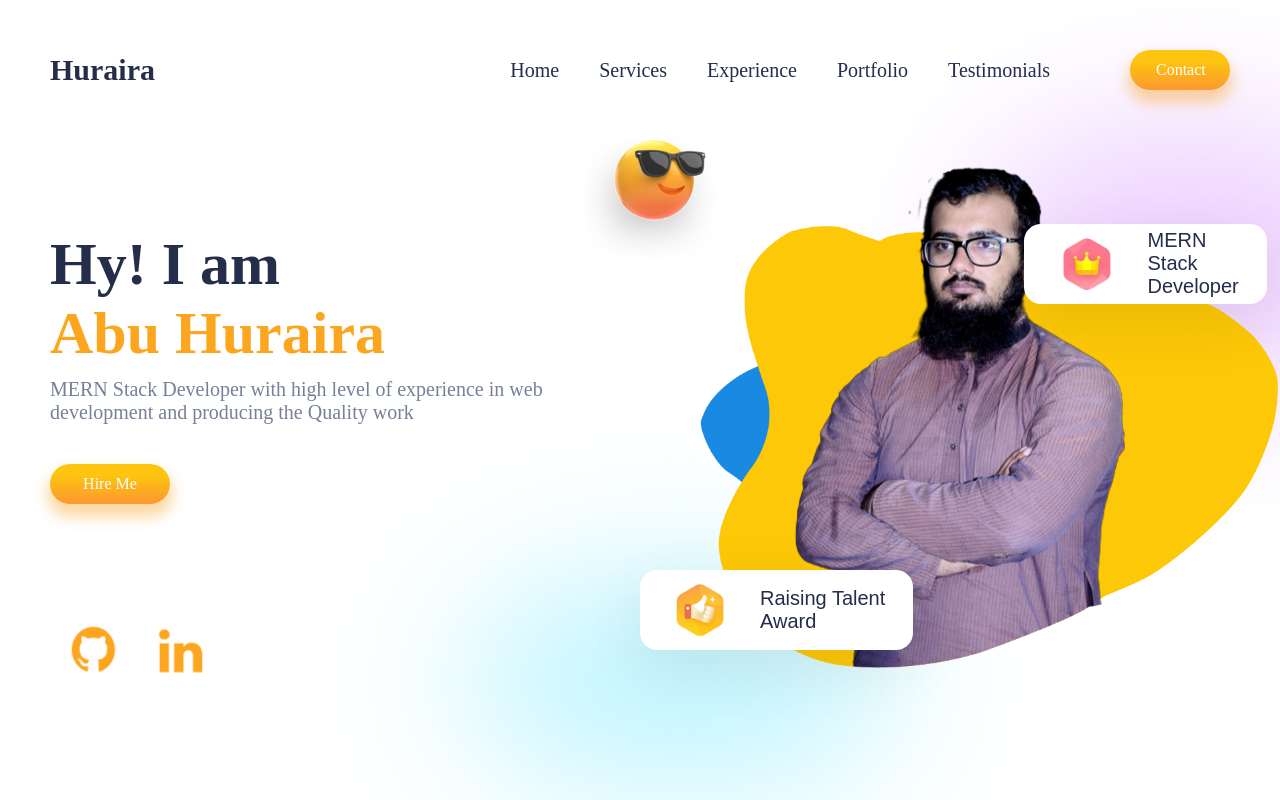
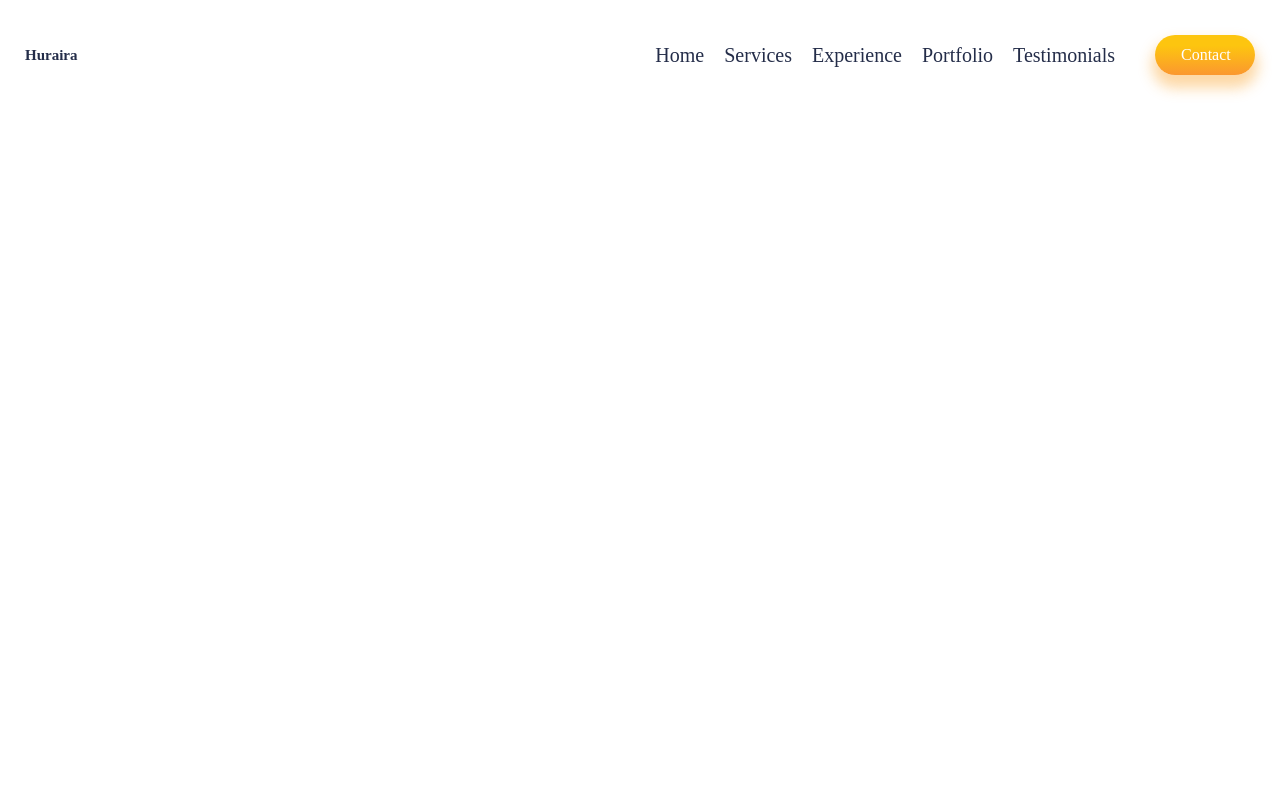
Before and after one commit to iamhuraira/personal_portfolio_website, a React (Create React App) app: page / in a window 1280 px wide. Shown: the top 800 px of the page. Built offline with nearby package versions, Linux system fonts and the light colour scheme; a web font is replaced by a local one.

Commit message:
update navbar

```diff
--- a/public/index.html
+++ b/public/index.html
@@ -15,6 +15,7 @@
         font-weight: normal;
         font-size: 20px;
       }
+
 
 
 
--- a/src/App.css
+++ b/src/App.css
@@ -1,43 +1,60 @@
-:root
-{
+:root {
     --yellow: #F5c32c;
     --orange: #fca61f;
     --black: #242d49;
-    --gray : #788097;
+    --gray: #788097;
     --blueCard: #ddf8fe;
     --purple: rgb(238 210 255);
-    --boxShadow: 0  19px 60px rgb(0 0 0 / 8%);
-    --orangeCard: rgba(252,  166, 31, 0.45);
-    --smboxShadow: -79px  51px 60px rgba(0, 0, 0 ,0.08);
+    --boxShadow: 0 19px 60px rgb(0 0 0 / 8%);
+    --orangeCard: rgba(252, 166, 31, 0.45);
+    --smboxShadow: -79px 51px 60px rgba(0, 0, 0, 0.08);
 
 }
-.App{
+
+.App {
     padding: 0.5rem 3.5rem;
 
-    overflow: hidden ;
+    overflow: hidden;
     color: var(--black);
 }
-.button{
+
+.button {
     border-radius: 34px;
     border: none;
     color: white;
-    font-size:16px;
-    padding:11px 26px 11px 26px;
+    font-size: 16px;
+    padding: 11px 26px 11px 26px;
     background: linear-gradient(180deg, #fdc50f 26.71%, #fb982f 99.36%);
-    box-Shadow : 0 10px 14px 3px rgba(251,161, 40, 0.42);
+    box-Shadow: 0 10px 14px 3px rgba(251, 161, 40, 0.42);
 }
-.button:hover{
+
+.button:hover {
     background: white;
-    cursor:pointer;
+    cursor: pointer;
     color: var(--orange);
-    border : 1px solid var(--orange);
+    border: 1px solid var(--orange);
 }
+
+@media screen and (max-width : 320px) {
+    .App {
+        padding: 0.5rem 1rem;
+
+    }
+
+    .button {
+        font-size: 1.4rem;
+        padding: 9px 22px 9px 22px;
+
+    }
+}
+
 @media screen and (max-width : 480px) {
-    .App{
+    .App {
         padding: 0.5rem 1rem;
 
     }
 }
+
 @media screen and (min-width : 780px) {
     .App {
         padding: 1.5rem 2.5rem;
--- a/src/App.js
+++ b/src/App.js
@@ -17,15 +17,15 @@ function App() {
         <div className = "App" >
 
             <Navbar/>
-            <Intro />
+            {/* <Intro />
             <Services />
             <Experience />
             <Work />
             <PortfolioUpdated />
-            {/* <Portfolio /> */}
+           <Portfolio />
             <Testimonials />
             <Contact />
-            <Footer />
+            <Footer /> */}
         </div>
     );
 }
--- a/src/components/NavBar/Navbar.css
+++ b/src/components/NavBar/Navbar.css
@@ -49,6 +49,26 @@
     color: var(--orange);
 }
 
+
+@media screen and (max-width : 320px) {
+    .n-list {
+        display: none;
+    }
+
+    .n-right {
+        justify-content: flex-end;
+    }
+
+    .n-name {
+        font-size: 2.5rem;
+        font-weight: bold;
+
+    }
+}
+
+
+
+/*
 @media screen and (max-width : 480px) {
     .n-list {
         display: none;
@@ -73,4 +93,4 @@
     .n-right {
         justify-content: flex-end;
     }
-}
+} */
--- a/src/index.css
+++ b/src/index.css
@@ -1,5 +1,11 @@
+html{
+      font-size: 62.5%;
+      /* 62.5% --> 10Px --> 1rem */
+}
 body {
-  margin: 0;
+  margin: 0 auto;
+  width: 100%;
+  max-width: 1920px;
   font-family: -apple-system, BlinkMacSystemFont, 'Segoe UI', 'Roboto', 'Oxygen',
     'Ubuntu', 'Cantarell', 'Fira Sans', 'Droid Sans', 'Helvetica Neue',
     sans-serif;
@@ -29,6 +35,15 @@ opacity: 1;
   opacity: 0.7;
   pointer-events: none;
 }
+@media screen and (min-width: 320) {
+  body {
+      margin: 0 auto;
+      width: 100%;
+
+    }
+
+}
+
 
 
 @media screen and (max-width: 990px) {
```
Also changed, not shown: src/components/NavBar/Navbar.jsx (line endings or trailing spaces).
